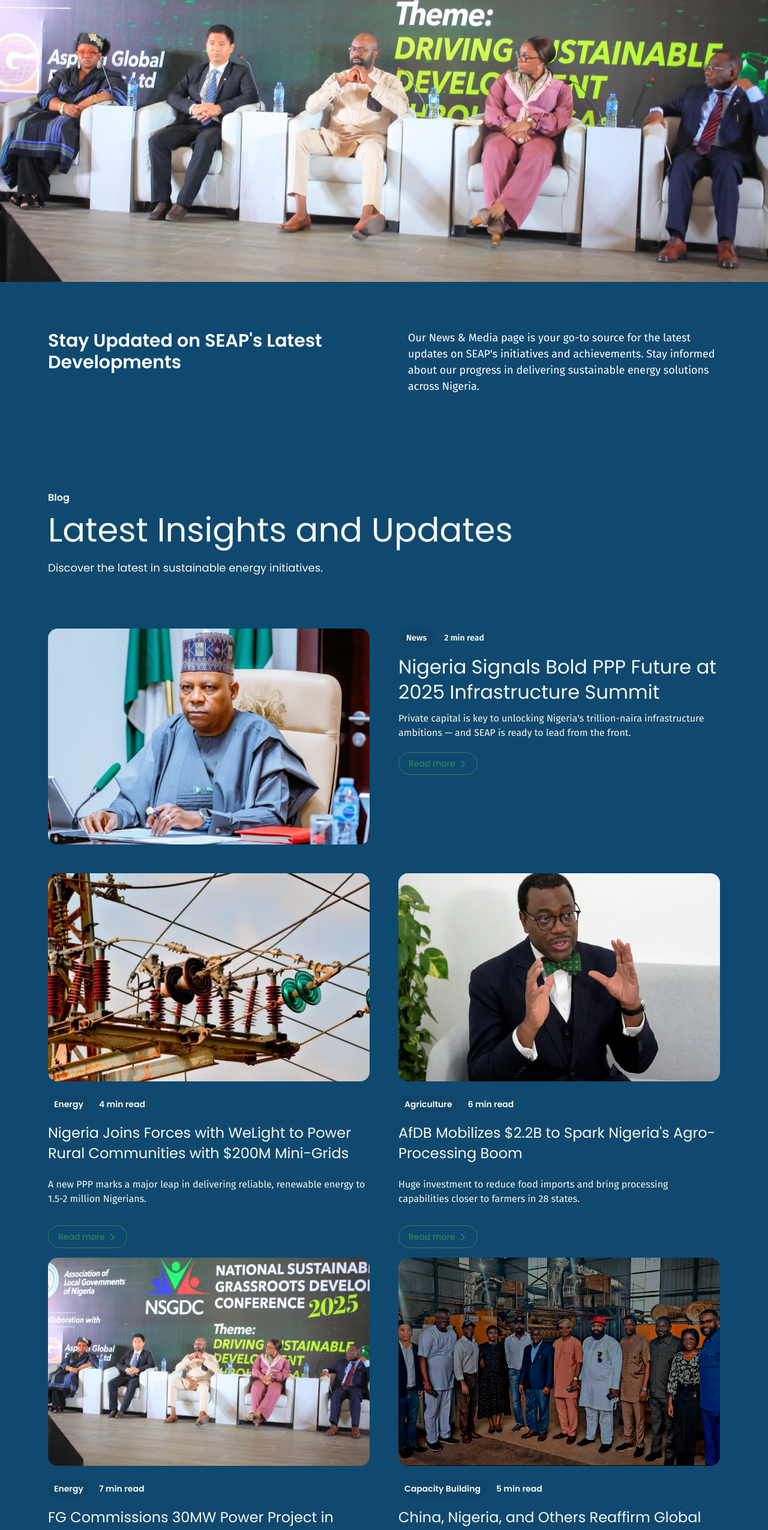
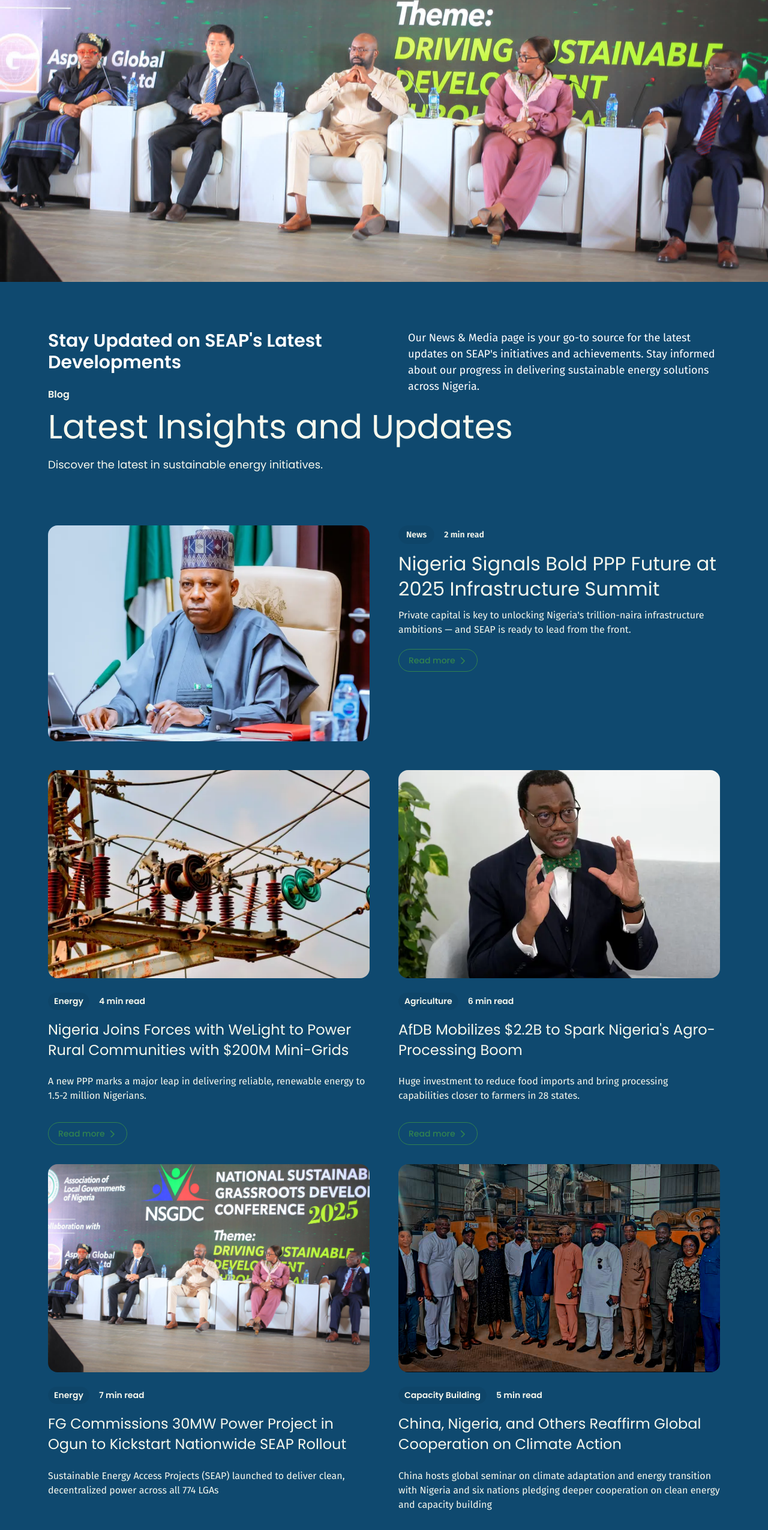
Before and after one commit to T-khalifa01/seapdev, a Next.js app: page /news-webiners in a window 1280 px wide. Shown: the part 234-2785 px from the top of the page at 60% size. Built offline with nearby package versions, Linux system fonts and the light colour scheme.

Commit message:
news section ui fix

```diff
--- a/app/(common)/commponents/specific/NewsSec.jsx
+++ b/app/(common)/commponents/specific/NewsSec.jsx
@@ -99,13 +99,13 @@ const NewsSec = ({ news, icons }) => {
         {/* Mobile/SM/MD: each row will stack, cards inside will also stack or go 2-col based on NewsCard's responsiveness */}
         <div className={`flex flex-col items-center gap-8 self-stretch pt-4 pd-4
                          md:flex-row md:flex-wrap  md:items-stretch md:gap-12 md:pt-8
-                         lg:pt-4 lg:flex-nowrap`}> {/* LG: original gap, no wrap */}
+                         lg:pt-4 lg:flex-nowrap lg:justify-center `}> {/* LG: original gap, no wrap */}
             <NewsCard tag={news1.tag} time={news1.time} title={news1.title} desc={news1.desc} link={'/news-webiners/mini-grids'} imgSrc={news1.img} icons={icons} />
             <NewsCard tag={news2.tag} time={news2.time} title={news2.title} desc={news2.desc} link={'/news-webiners/afdb-mobilizes'} imgSrc={news2.img} icons={icons}/>
         </div>
         <div className={`flex flex-col items-center gap-8 self-stretch pt-4
                          md:flex-row md:flex-wrap  md:items-stretch md:gap-12 md:pt-4
-                         lg:flex-nowrap`}> {/* LG: original gap, no wrap */}
+                         lg:pt-8 lg:flex-nowrap lg:justify-center `}> {/* LG: original gap, no wrap */}
             <NewsCard tag={news3.tag} time={news3.time} title={news3.title} desc={news3.desc} link={'/news-webiners/seap-kickoff'} imgSrc={news3.img} icons={icons}/>
             <NewsCard tag={news4.tag} time={news4.time} title={news4.title} desc={news4.desc} link={'/news-webiners/china-news'} imgSrc={news4.img} icons={icons}/>
         </div>
--- a/app/(site)/news-webiners/page.jsx
+++ b/app/(site)/news-webiners/page.jsx
@@ -101,11 +101,11 @@ const NewsWebiners = async () => {
         sm:py-16 sm:gap-16
         md:py-16 md:gap-20
         lg:pb-20
-        max-w-screen-2xl mx-auto
+        h-[80vh] md:h-[100vh] lg:h-[110vh] xl:h-[100vh]
       `}
       aria-labelledby="news-heading"
     >
-      {/* Full-width Image Section */}
+      {/*max-w-screen-2xl mx-auto Full-width Image Section */}
       <div
         className={`
           relative w-full overflow-hidden shrink-0
@@ -136,6 +136,7 @@ const NewsWebiners = async () => {
           gap-12
           md:gap-20
           min-[1430px]:flex-nowrap
+          max-w-screen-2xl mx-auto
         `}
       >
         {/* Left Text Column: Main Heading */}
```
